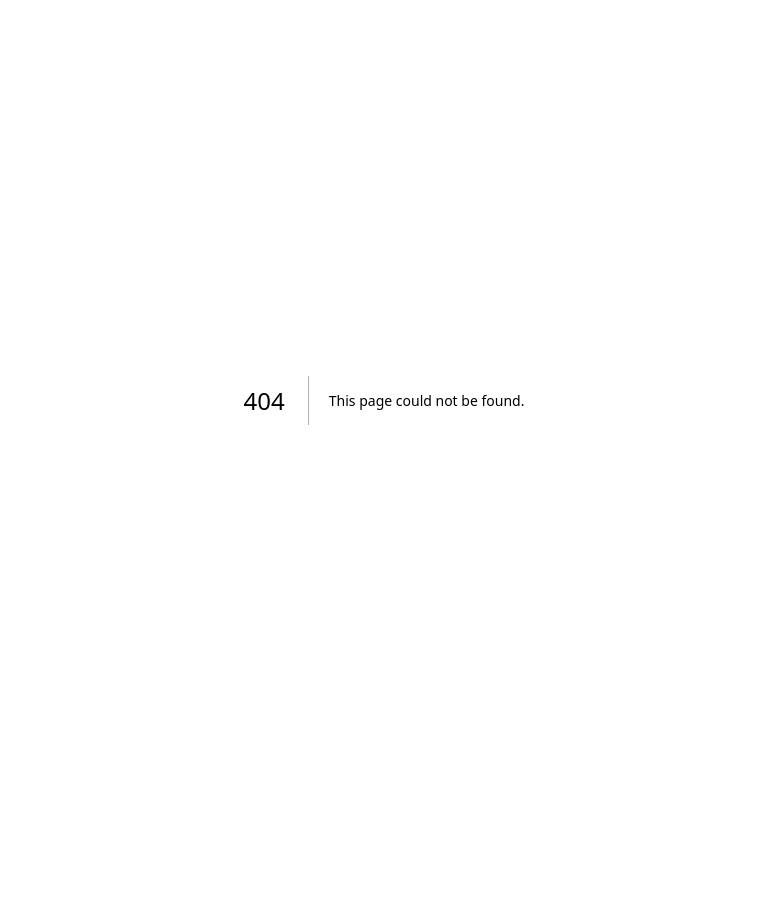
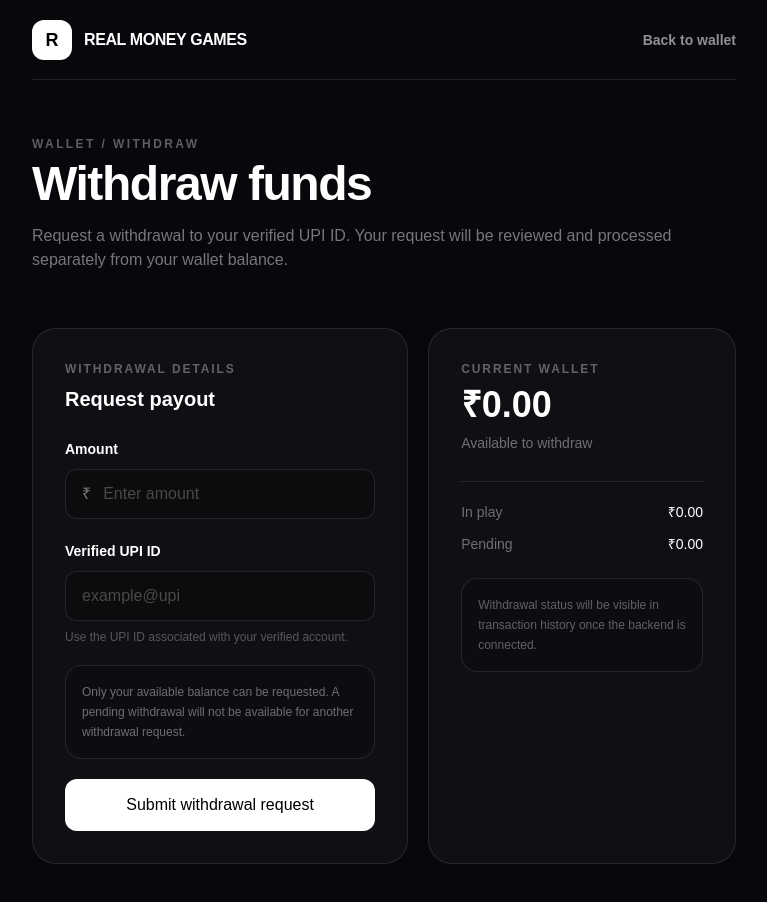
Before and after one commit to Jagdish2729/real-money-games, a Next.js app in the folder apps/web/: page /wallet/withdraw in a window 1280 px wide. Before the commit this address had no page. Shown: the top 902 px of the page, without its empty margins (256-1023 px from the left). Before the commit the page ends 800 px from the top, so only its background shows below. Built offline with nearby package versions, Linux system fonts and the light colour scheme.

Commit message:
Add withdrawal request screen

```diff
--- /dev/null
+++ b/apps/web/app/wallet/withdraw/page.tsx
@@ -0,0 +1,113 @@
+"use client";
+
+import { FormEvent, useState } from "react";
+
+export default function WithdrawPage() {
+  const [amount, setAmount] = useState("");
+  const [upiId, setUpiId] = useState("");
+  const [submitted, setSubmitted] = useState(false);
+
+  function handleSubmit(event: FormEvent<HTMLFormElement>) {
+    event.preventDefault();
+    if (!amount || !upiId.trim()) return;
+    setSubmitted(true);
+  }
+
+  return (
+    <main className="min-h-screen bg-[#07080b] text-white">
+      <div className="mx-auto max-w-3xl px-5 pb-12 sm:px-8">
+        <header className="flex h-20 items-center justify-between border-b border-white/10">
+          <a href="/" className="flex items-center gap-3">
+            <span className="flex h-10 w-10 items-center justify-center rounded-xl bg-white text-lg font-black text-black">R</span>
+            <span className="text-base font-bold tracking-tight">REAL MONEY GAMES</span>
+          </a>
+          <a href="/wallet" className="text-sm font-semibold text-white/55 hover:text-white">Back to wallet</a>
+        </header>
+
+        <section className="py-10 sm:py-14">
+          <p className="text-xs font-bold uppercase tracking-[0.2em] text-white/35">Wallet / Withdraw</p>
+          <h1 className="mt-2 text-4xl font-black tracking-[-0.03em] sm:text-5xl">Withdraw funds</h1>
+          <p className="mt-4 max-w-2xl text-sm leading-6 text-white/45 sm:text-base">
+            Request a withdrawal to your verified UPI ID. Your request will be reviewed and processed separately from your wallet balance.
+          </p>
+        </section>
+
+        {submitted ? (
+          <section className="rounded-3xl border border-white/10 bg-white/[0.035] p-6 sm:p-8">
+            <div className="flex h-12 w-12 items-center justify-center rounded-2xl bg-white text-xl font-black text-black">✓</div>
+            <h2 className="mt-6 text-2xl font-bold">Withdrawal request submitted</h2>
+            <p className="mt-3 text-sm leading-6 text-white/45">
+              Your request is now pending review. Funds are reserved by the server when the withdrawal is accepted.
+            </p>
+            <div className="mt-6 flex gap-3">
+              <a href="/wallet" className="rounded-xl bg-white px-4 py-3 text-sm font-bold text-black">View wallet</a>
+              <button onClick={() => setSubmitted(false)} className="rounded-xl border border-white/15 px-4 py-3 text-sm font-bold hover:border-white/30">
+                New request
+              </button>
+            </div>
+          </section>
+        ) : (
+          <div className="grid gap-5 lg:grid-cols-[1.1fr_.9fr]">
+            <section className="rounded-3xl border border-white/10 bg-white/[0.035] p-6 sm:p-8">
+              <p className="text-xs font-bold uppercase tracking-[0.16em] text-white/35">Withdrawal details</p>
+              <h2 className="mt-2 text-xl font-bold">Request payout</h2>
+
+              <form onSubmit={handleSubmit} className="mt-6 space-y-5">
+                <label className="block">
+                  <span className="text-sm font-semibold">Amount</span>
+                  <div className="mt-2 flex items-center rounded-xl border border-white/10 bg-black/20 px-4 focus-within:border-white/30">
+                    <span className="text-white/45">₹</span>
+                    <input
+                      type="number"
+                      min="1"
+                      step="1"
+                      value={amount}
+                      onChange={(event) => setAmount(event.target.value)}
+                      placeholder="Enter amount"
+                      className="w-full bg-transparent px-3 py-3 text-sm outline-none placeholder:text-white/25"
+                      required
+                    />
+                  </div>
+                </label>
+
+                <label className="block">
+                  <span className="text-sm font-semibold">Verified UPI ID</span>
+                  <input
+                    type="text"
+                    value={upiId}
+                    onChange={(event) => setUpiId(event.target.value)}
+                    placeholder="example@upi"
+                    className="mt-2 w-full rounded-xl border border-white/10 bg-black/20 px-4 py-3 text-sm outline-none placeholder:text-white/25 focus:border-white/30"
+                    required
+                  />
+                  <span className="mt-2 block text-xs text-white/30">Use the UPI ID associated with your verified account.</span>
+                </label>
+
+                <div className="rounded-2xl border border-white/10 bg-black/15 p-4 text-xs leading-5 text-white/40">
+                  Only your available balance can be requested. A pending withdrawal will not be available for another withdrawal request.
+                </div>
+
+                <button type="submit" className="w-full rounded-xl bg-white px-4 py-3.5 text-sm font-bold text-black hover:bg-white/90">
+                  Submit withdrawal request
+                </button>
+              </form>
+            </section>
+
+            <aside className="rounded-3xl border border-white/10 bg-white/[0.035] p-6 sm:p-8">
+              <p className="text-xs font-bold uppercase tracking-[0.16em] text-white/35">Current wallet</p>
+              <p className="mt-2 text-4xl font-black">₹0.00</p>
+              <p className="mt-2 text-sm text-white/40">Available to withdraw</p>
+              <div className="mt-7 space-y-3 border-t border-white/10 pt-5 text-sm">
+                <div className="flex justify-between"><span className="text-white/40">In play</span><span>₹0.00</span></div>
+                <div className="flex justify-between"><span className="text-white/40">Pending</span><span>₹0.00</span></div>
+              </div>
+              <div className="mt-6 rounded-2xl border border-white/10 bg-black/15 p-4 text-xs leading-5 text-white/35">
+                Withdrawal status will be visible in transaction history once the backend is connected.
+              </div>
+            </aside>
+          </div>
+        )}
+      </div>
+    </main>
+  );
+}
```
